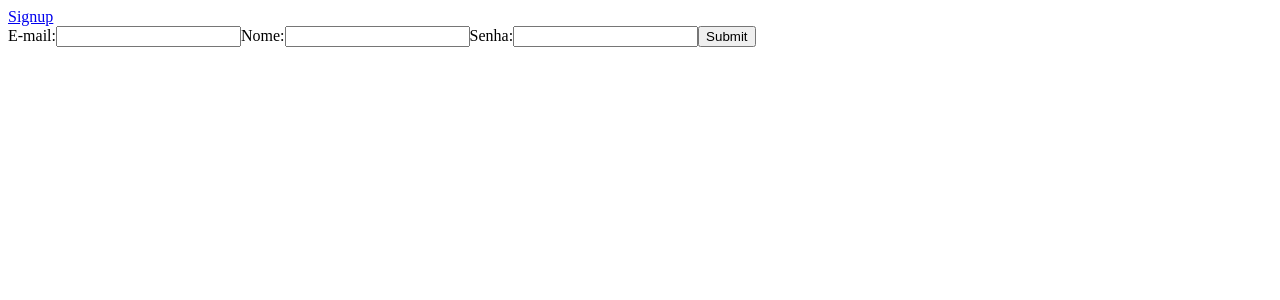
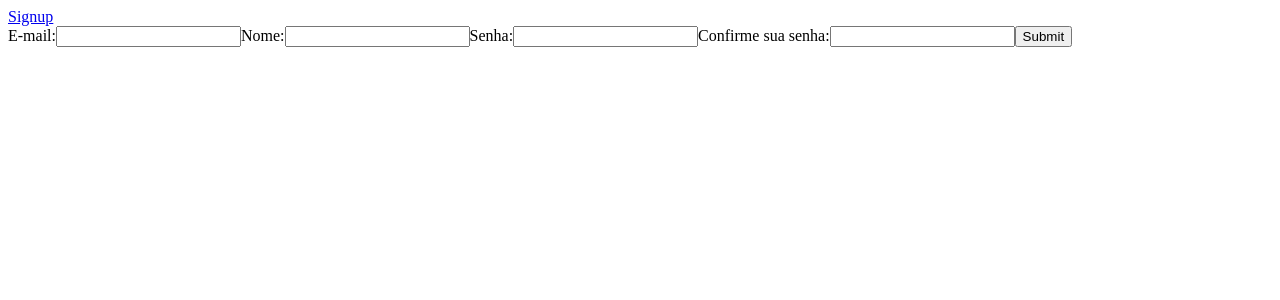
Before and after one commit to rgaino/nodeReactBasicAuthentication, a React (Create React App) app in the folder web-client/: page /signup in a window 1280 px wide. Shown: the top 300 px of the page. Built offline with nearby package versions, Linux system fonts and the light colour scheme.

Commit message:
Password match validation

```diff
--- a/web-client/src/components/Signup.js
+++ b/web-client/src/components/Signup.js
@@ -19,6 +19,9 @@ class Signup extends Component {
   handleSubmit(event) {
     console.log(this.state);
     event.preventDefault();
+    if (this.state.userPassword != this.state.userPasswordConfirmation) {
+      alert("senhas diferentes");
+    }
   }
 
   render() {
@@ -51,6 +54,15 @@ class Signup extends Component {
             onChange={this.handleChange}
           />
         </label>
+        <label>
+          Confirme sua senha:
+          <input
+            name="userPasswordConfirmation"
+            type="password"
+            value={this.state.value}
+            onChange={this.handleChange}
+          />
+        </label>
         <input type="submit" value="Submit" />
       </form>
     );
```
